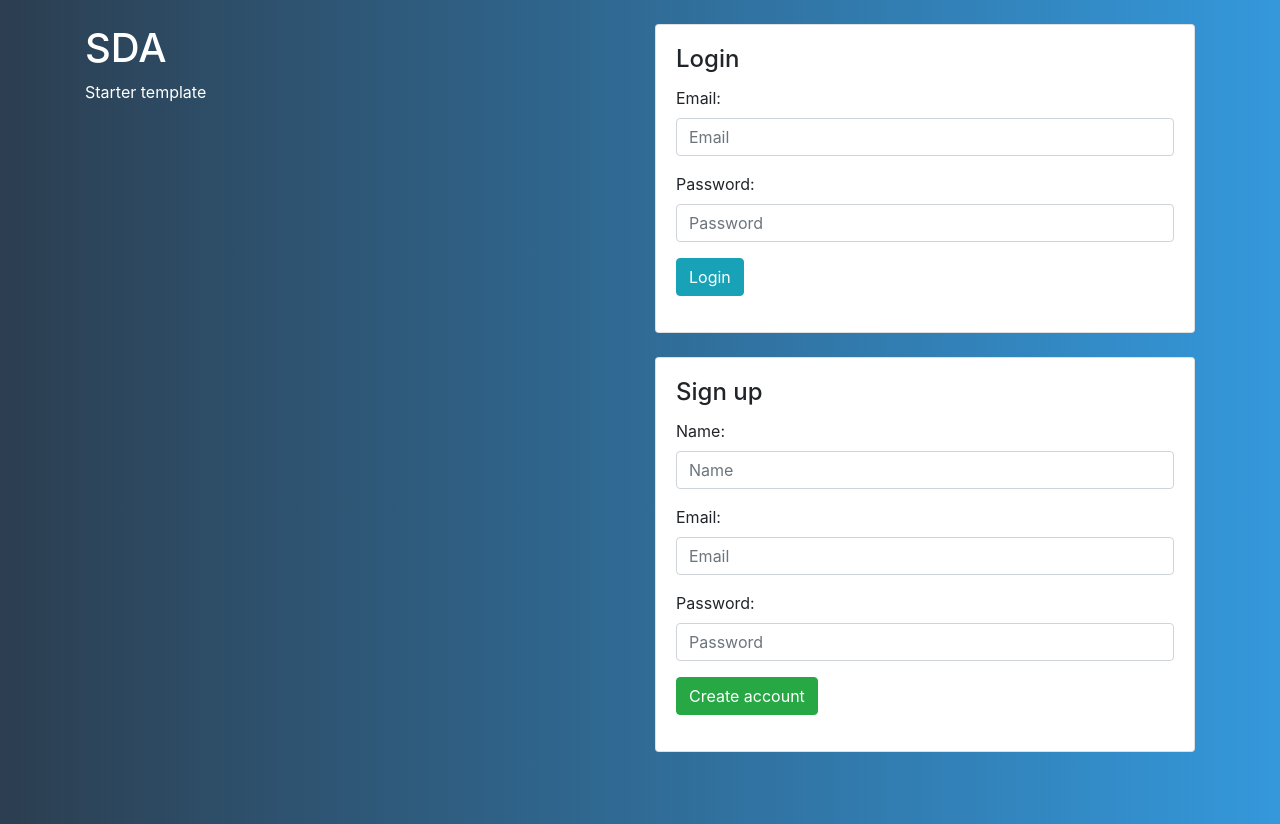
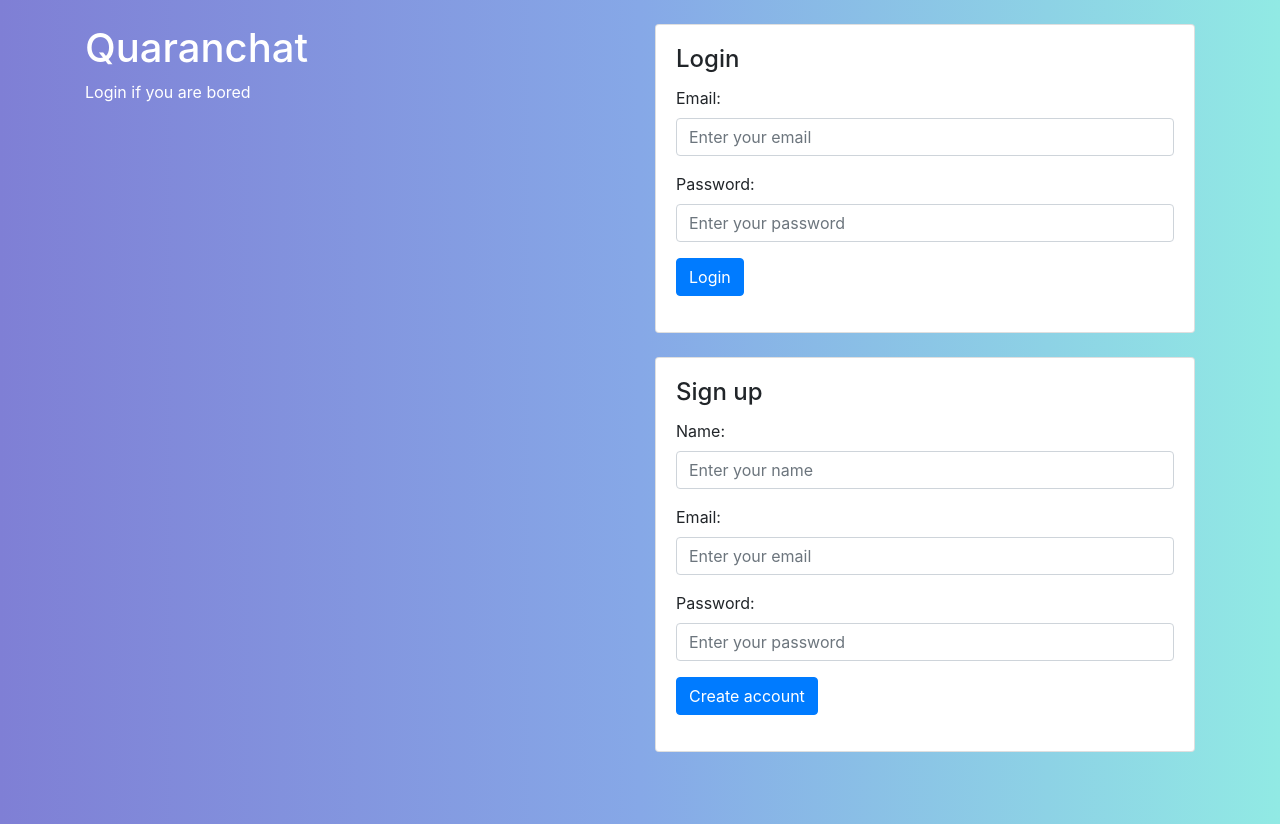
Before and after one commit to pallavithanikonda/wd-mini-group-project, a React (Create React App) app in the folder frontend/: page / in a window 1280 px wide. Built offline with nearby package versions, Linux system fonts and the light colour scheme.

Commit message:
Modified the frontend theme and logo

```diff
--- a/frontend/public/index.html
+++ b/frontend/public/index.html
@@ -3,7 +3,7 @@
 
 <head>
   <meta charset="utf-8" />
-  <link rel="icon" href="%PUBLIC_URL%/favicon.ico" />
+  <link rel="icon" href="logo191.png" />
   <meta name="viewport" content="width=device-width, initial-scale=1" />
   <meta name="theme-color" content="#000000" />
   <meta name="description" content="Web site created using create-react-app" />
@@ -22,7 +22,7 @@
       work correctly both with client-side routing and a non-root public URL.
       Learn how to configure a non-root public URL by running `npm run build`.
     -->
-  <title>SDA starter</title>
+  <title>Quaranchat</title>
 </head>
 
 <body>
--- a/frontend/src/App.css
+++ b/frontend/src/App.css
@@ -1,6 +1,6 @@
 body {
   min-height: 100vh;
-  background: linear-gradient(to right, #2c3e50, #3498db);
+  background: linear-gradient(to right, #7F7FD5,#86A8E7,#91eae4);
 }
 
 .App {
@@ -100,7 +100,6 @@ a.navbar-brand{
 }
 
 a.nab-link{
-    color:black;
+    color:royalblue;
     padding-right: 30px;
-
 }
--- a/frontend/src/components/auth/LoginForm.js
+++ b/frontend/src/components/auth/LoginForm.js
@@ -14,7 +14,7 @@ function LoginForm({onSubmit}) {
                         <input
                             type="email"
                             className="form-control"
-                            placeholder="Email"
+                            placeholder="Enter your email"
                             value={email}
                             onChange={e => setEmail(e.target.value)} />
                     </div>
@@ -23,7 +23,7 @@ function LoginForm({onSubmit}) {
                         <label>Password:</label>
                         <input
                             type="password"
-                            placeholder="Password"
+                            placeholder="Enter your password"
                             className="form-control"
                             value={password}
                             onChange={e => setPassword(e.target.value)} />
@@ -31,7 +31,7 @@ function LoginForm({onSubmit}) {
 
                     <div className="form-group">
                         <button
-                            className="btn btn-info"
+                            className="btn btn-primary"
                             onClick={() => onSubmit({email, password})}>
                             Login
                         </button>
--- a/frontend/src/components/auth/LoginPage.js
+++ b/frontend/src/components/auth/LoginPage.js
@@ -7,14 +7,14 @@ class LoginPage extends Component {
     async login(loginData) {
         const loginSuccess = await Auth.login(loginData);
         if (!loginSuccess) {
-            alert("Invalid credentials");
+            alert("Invalid credentials. Try again");
         }
     }
 
     async register(registrationData) {
         const registerSuccess = await Auth.register(registrationData);
         if (!registerSuccess) {
-            alert("Couldn't register check credentials and try again");
+            alert("Oops! Please check credentials and try again");
         }
     }
 
@@ -24,10 +24,9 @@ class LoginPage extends Component {
                 <div className="container">
                     <div className="row mt-4">
                         <div className="col-md-6 " style={{color: "white"}}>
-                            <h1>SDA</h1>
-                            <p>Starter template</p>
+                            <h1>Quaranchat</h1>
+                            <p> Login if you are bored</p>
                         </div>
-
                         <div className="col-md-6">
                             <div className="row">
                                 <div className="col-12  strong-shadow">
--- a/frontend/src/components/auth/RegisterForm.js
+++ b/frontend/src/components/auth/RegisterForm.js
@@ -17,7 +17,7 @@ function RegisterForm({onSubmit}) {
                             className="form-control"
                             value={name}
                             onChange={ e => setName(e.target.value) }
-                            placeholder="Name"/>
+                            placeholder="Enter your name"/>
                     </div>
 
                     <div className="form-group">
@@ -27,14 +27,14 @@ function RegisterForm({onSubmit}) {
                             value={email}
                             onChange={ e => setEmail(e.target.value) }
                             className="form-control"
-                            placeholder="Email"/>
+                            placeholder="Enter your email"/>
                     </div>
 
                     <div className="form-group">
                         <label>Password:</label>
                         <input
                             type="password"
-                            placeholder="Password"
+                            placeholder="Enter your password"
                             className="form-control"
                             value={password}
                             onChange={e => setPassword(e.target.value)} />
@@ -42,7 +42,7 @@ function RegisterForm({onSubmit}) {
 
                     <div className="form-group">
                         <button
-                            className="btn btn-success"
+                            className="btn btn-primary"
                             onClick={e => onSubmit({name, email, password})}>
                             Create account
                         </button>
--- a/frontend/src/components/home/HomePage.js
+++ b/frontend/src/components/home/HomePage.js
@@ -5,14 +5,14 @@ class HomePage extends Component {
         return (
             <div className="card">
                 <div className="card-body">
-                    <h4 className="card-title">SDA starter template</h4>
-                    <p>This starter template is based on Spring, PostgreSQL, React, React router and Axios. Check the following links for documentation and guides:</p>
+                    <h4 className="card-title">Introduction to Quaranchat</h4>
+                    <p>Quranchat is an online forum to help people communicate effectively during life changing events such as quarantines, recessions and unprecedented events that make people stay home and wear out. We allow our users to create, delete, view posts and comments. Here we encourage users to share ideas, thoughts, inspirations to kill time and fight boredom.</p>
+                    <p>Take a leaf from our inspirations in creating this forum:</p>
                     <ul>
-                        <li><a href="https://spring.io/projects/spring-boot">Spring</a></li>
-                        <li><a href="https://www.postgresql.org">PostgreSQL</a></li>
-                        <li><a href="https://reactjs.org">React</a></li>
-                        <li><a href="https://reacttraining.com/react-router/web/guides/quick-start">React Router</a></li>
-                        <li><a href="https://github.com/axios/axios">Axios</a></li>
+                        <li><a href="https://en.wikipedia.org/wiki/Quarantine">Quarantine</a></li>
+                        <li><a href="https://en.wikipedia.org/wiki/Online_chat">Chat</a></li>
+                        <li><a href="https://www.awesomeinventions.com/silly-things/">Kill Time</a></li>
+                        <li><a href="https://www.boredpanda.com/"> Bored Panda</a></li>
                     </ul>
                 </div>
             </div>
```
Also changed, not shown: frontend/public/Logo191.png (added), frontend/src/components/auth/logo001.png (added).
